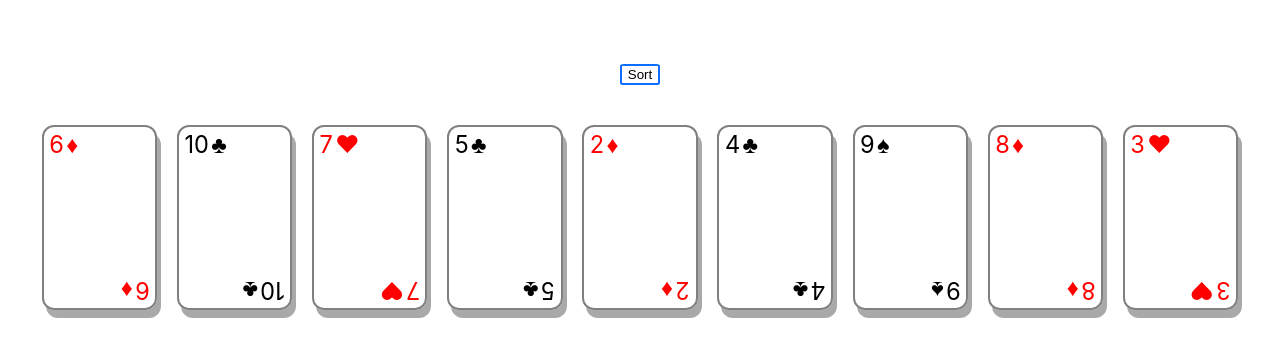
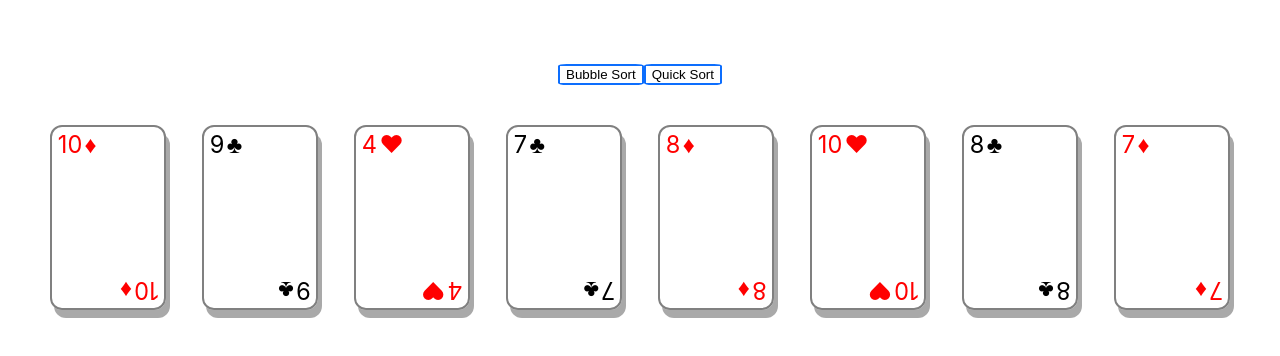
Before and after one commit to IvayloNikolov36/AlgorithmVisualiser, a React (Create React App) app in the folder algorithm-visualizer/: page / in a window 1280 px wide. Shown: the top 356 px of the page. Built offline with nearby package versions, Linux system fonts and the light colour scheme.

Commit message:
quick sort implementation

```diff
--- a/algorithm-visualizer/src/components/BubbleSort.jsx
+++ b/algorithm-visualizer/src/components/BubbleSort.jsx
@@ -13,21 +13,68 @@ export default function BubbleSort() {
 
     useEffect(() => {
         const initialCards = [
-            new Card(6, CardSuitEnum.Diamonds),
-            new Card(10, CardSuitEnum.Clubs),
-            new Card(7, CardSuitEnum.Hearts),
-            new Card(5, CardSuitEnum.Clubs),
-            new Card(2, CardSuitEnum.Diamonds),
-            new Card(4, CardSuitEnum.Clubs),
-            new Card(9, CardSuitEnum.Spades),
+            new Card(10, CardSuitEnum.Diamonds),
+            new Card(9, CardSuitEnum.Clubs),
+            new Card(4, CardSuitEnum.Hearts),
+            new Card(7, CardSuitEnum.Clubs),
             new Card(8, CardSuitEnum.Diamonds),
-            new Card(3, CardSuitEnum.Hearts)
+            new Card(10, CardSuitEnum.Hearts),
+            new Card(8, CardSuitEnum.Clubs),
+            new Card(7, CardSuitEnum.Diamonds)
         ];
 
         setCards(initialCards);
     }, [])
 
-    const startSorting = async () => {
+    const startQuickSort = async () => {
+        let startIndex = 1;
+        let endIndex = cards.length - 1;
+
+        const sortedElementIndex = await quickSortSortPartition(startIndex, endIndex);
+
+        startIndex = 1;
+        endIndex = sortedElementIndex;
+        while (endIndex >= 1) {
+            endIndex = await quickSortSortPartition(startIndex, endIndex);
+        }
+
+        startIndex = sortedElementIndex + 1;
+        endIndex = cards.length - 1;
+        while (cards.length - startIndex > 1) {
+            startIndex = await quickSortSortPartition(startIndex, endIndex);
+        }
+
+        cards.forEach(card => card.grayOut = false);
+        setCards(cloneDeep(cards));
+    }
+
+    const quickSortSortPartition = async (startIndex, endIndex) => {
+        let pivot = cards[0].value;
+        let storeIndex = 1;
+
+        for (let i = startIndex; i <= endIndex; i++) {
+            if (cards[i].value <= pivot) {
+                if (i !== storeIndex) {
+                    await swap(cards, storeIndex, i);
+
+                    setCards(cloneDeep(cards));
+                    await setTimeOutAfter(WaitInSeconds);
+                }
+                storeIndex++;
+            }
+        }
+
+        const sortedIndex = storeIndex - 1;
+        await swap(cards, 0, sortedIndex);
+        cards[sortedIndex].grayOut = true;
+
+        setCards(cloneDeep(cards));
+        await setTimeOutAfter(WaitInSeconds);
+
+        return sortedIndex;
+    }
+
+    const startBubbleSort = async () => {
 
         let cardsTraverseCount = 0;
         let firstIndex = 0;
@@ -100,7 +147,8 @@ export default function BubbleSort() {
     return (
         <div className="container">
             <div className="btnRow">
-                <button onClick={startSorting} className='primaryButton'>Sort</button>
+                <button onClick={startBubbleSort} className='primaryButton'>Bubble Sort</button>
+                <button onClick={startQuickSort} className='primaryButton'>Quick Sort</button>
             </div>
             <div className="card-container">
                 {
```
